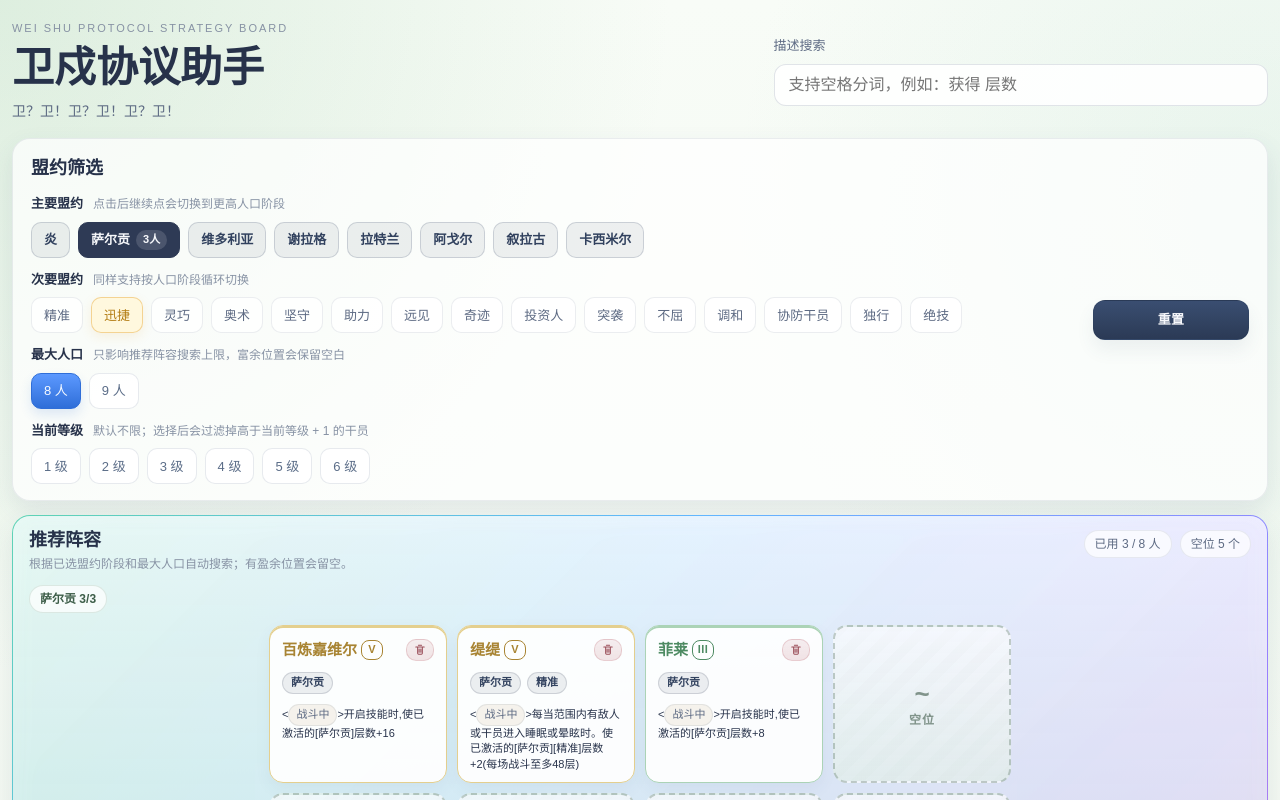
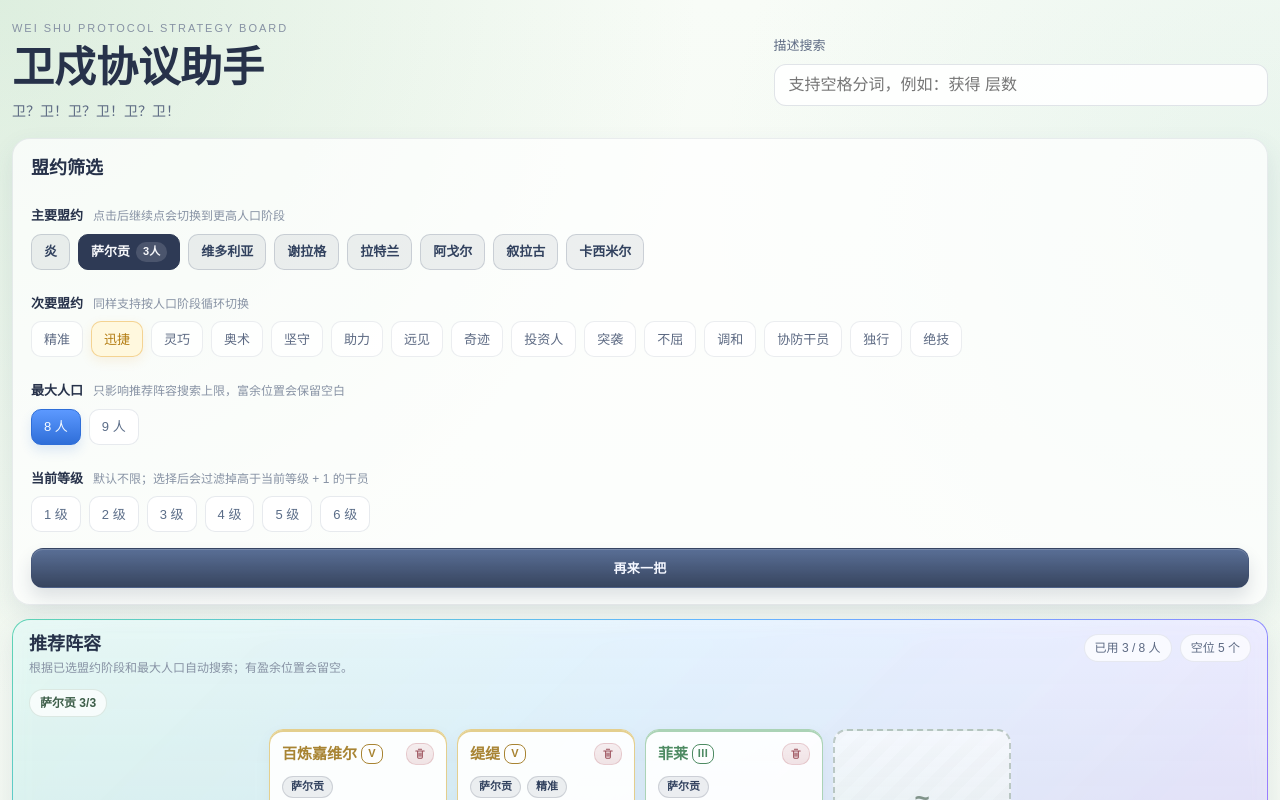
Before and after one commit to llomin/arknights-weishu-tool, a React (Vite) app: page / in a window 1280 px wide. Both pictures are taken after a click on the button "萨尔贡". Shown: the top 800 px of the page. Built offline with nearby package versions, Linux system fonts and the light colour scheme.

Commit message:
style: 调整

```diff
--- a/src/pages/strategy-board/StrategyBoardPage.module.css
+++ b/src/pages/strategy-board/StrategyBoardPage.module.css
@@ -145,9 +145,16 @@
 }
 
 .resetButton {
-  border: 1px solid rgba(39, 60, 90, 0.24);
-  background: linear-gradient(180deg, #3a4e71 0%, #2b3a55 100%);
-  color: #f7f8fb;
+  border: 1px solid rgba(56, 74, 108, 0.32);
+  background: linear-gradient(
+    180deg,
+    rgba(86, 108, 148, 0.98) 0%,
+    rgba(47, 61, 88, 0.96) 100%
+  );
+  color: #f4f7ff;
+  box-shadow:
+    0 10px 18px rgba(42, 57, 83, 0.14),
+    inset 0 1px 0 rgba(255, 255, 255, 0.18);
 }
 
 .ghostButton:hover,
@@ -167,8 +174,13 @@
 }
 
 .resetButton:hover {
-  border-color: rgba(39, 60, 90, 0.42);
-  background: linear-gradient(180deg, #435a81 0%, #324562 100%);
+  border-color: rgba(68, 89, 127, 0.46);
+  background: linear-gradient(
+    180deg,
+    rgba(98, 121, 165, 1) 0%,
+    rgba(55, 71, 101, 0.98) 100%
+  );
+  color: #ffffff;
 }
 
 .ghostButton:focus-visible,
@@ -179,7 +191,7 @@
 
 .filterSection {
   display: grid;
-  grid-template-columns: minmax(0, 1fr) 156px;
+  grid-template-columns: minmax(0, 1fr);
   gap: 18px;
   align-items: center;
   margin-top: 16px;
@@ -192,6 +204,8 @@
 
 .filterMain {
   min-width: 0;
+  display: grid;
+  gap: 12px;
 }
 
 .filterHeader {
@@ -207,9 +221,8 @@
   display: grid;
   gap: 10px;
   min-width: 0;
-  align-self: center;
-  justify-items: stretch;
-  align-content: center;
+  width: 100%;
+  margin-top: 4px;
 }
 
 .filterDescription {
@@ -755,17 +768,17 @@
   border-color: rgba(191, 150, 86, 0.26);
   background: linear-gradient(
     180deg,
-    rgba(255, 252, 246, 0.98) 0%,
-    rgba(250, 239, 206, 0.88) 54%,
-    rgba(255, 255, 255, 0.82) 100%
+    rgba(255, 253, 249, 0.98) 0%,
+    rgba(252, 245, 224, 0.72) 54%,
+    rgba(255, 255, 255, 0.86) 100%
   );
 }
 
 .prioritySectionPrimary::before {
   background:
-    radial-gradient(circle at top right, rgba(255, 229, 156, 0.42), transparent 24%),
-    radial-gradient(circle at left 14%, rgba(233, 214, 164, 0.32), transparent 28%),
-    linear-gradient(135deg, rgba(191, 150, 86, 0.12) 0%, transparent 40%);
+    radial-gradient(circle at top right, rgba(255, 229, 156, 0.26), transparent 24%),
+    radial-gradient(circle at left 14%, rgba(233, 214, 164, 0.2), transparent 28%),
+    linear-gradient(135deg, rgba(191, 150, 86, 0.08) 0%, transparent 40%);
 }
 
 .prioritySectionSecondary {
--- a/src/pages/strategy-board/StrategyBoardPage.tsx
+++ b/src/pages/strategy-board/StrategyBoardPage.tsx
@@ -737,12 +737,14 @@ export function StrategyBoardPage() {
               {selectableLevels.map((level) => renderLevelChip(level))}
             </div>
           </div>
-        </div>
 
-        <div className={styles.filterActions}>
-          <button className={styles.resetButton} type="button" onClick={() => reset()}>
-            重置
-          </button>
+          {selectedCovenantIds.length > 0 ? (
+            <div className={styles.filterActions}>
+              <button className={styles.resetButton} type="button" onClick={() => reset()}>
+                再来一把
+              </button>
+            </div>
+          ) : null}
         </div>
       </section>
 
```
